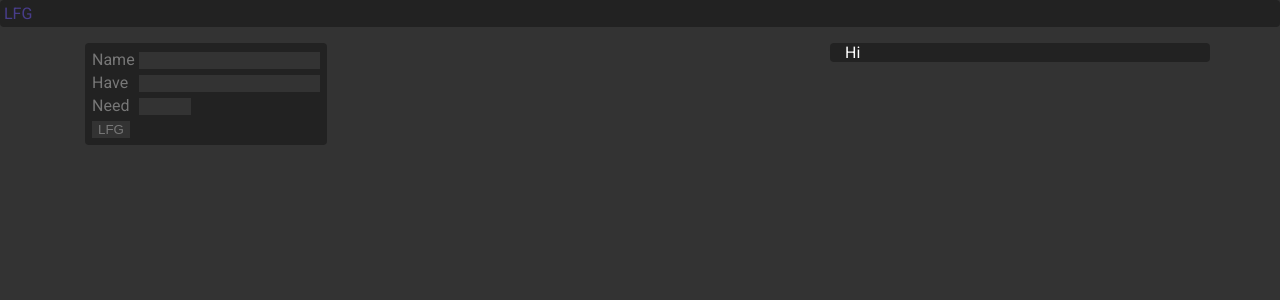
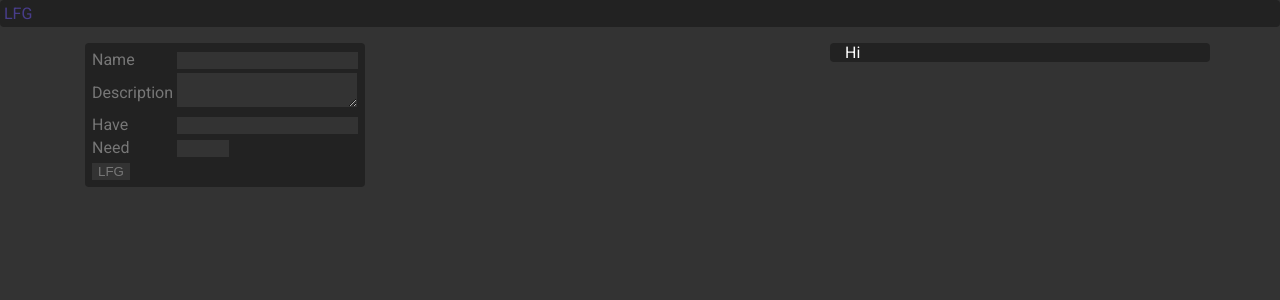
Before and after one commit to cranium/lfg, a Flask app: page /lfg in a window 1280 px wide. Shown: the top 300 px of the page. Run offline with Flask 2, Linux system fonts and the light colour scheme; the visitor is signed in with stand-in values (Sample User, id 1).

Commit message:
add description

```diff
--- a/app.py
+++ b/app.py
@@ -4,6 +4,7 @@ from redis import StrictRedis
 from flask_wtf import FlaskForm
 from wtforms import StringField, IntegerField
 from wtforms.validators import DataRequired, Length, NumberRange
+from wtforms.widgets import TextArea
 from flask_openid import OpenID
 from functools import wraps
 from entities.lfg import LFG
@@ -29,8 +30,8 @@ def require_login(f):
 
 class LfgForm(FlaskForm):
     name = StringField(validators=[
-        DataRequired(message="Required"),
-        Length(1, 50, message="Must be between 1 and 50 characters")
+            DataRequired(message="Required"),
+            Length(1, 50, message="Must be between 1 and 50 characters")
     ])
     have = IntegerField(validators=[
         NumberRange(max=20, message="Max 20")
@@ -39,6 +40,12 @@ class LfgForm(FlaskForm):
         DataRequired(message="Required"),
         NumberRange(min=1, max=20, message="Min 1, max 20")
     ])
+    description = StringField(
+        validators=[
+            Length(0, 300, message="Max 300 characters")
+        ],
+        widget=TextArea()
+    )
 
 
 @app.route('/lfg', methods=['GET', 'POST'])
--- a/entities/lfg.py
+++ b/entities/lfg.py
@@ -1,6 +1,7 @@
 class LFG(object):
-    def __init__(self, id=None, name=None, have=None, need=None):
+    def __init__(self, id=None, name=None, have=None, need=None, description=None):
         self.id = id
         self.name = name
         self.have = have
         self.need = need
+        self.description = description
--- a/static/style.css
+++ b/static/style.css
@@ -128,7 +128,7 @@ body {
     position: relative;
 }
 
-input {
+input, textarea {
     background-color: #333333;
     border: none;
     color: #777777;
--- a/templates/lfg.jinja2
+++ b/templates/lfg.jinja2
@@ -10,6 +10,15 @@
                         {{ error }}
                     {% endfor %}
                     {{ form.name }}
+                </td>
+            </tr>
+            <tr>
+                <td>{{ form.description.label }}</td>
+                <td>
+                    {% for error in form.description.errors %}
+                        {{ error }}
+                    {% endfor %}
+                    {{ form.description }}
                 </td>
             </tr>
             <tr>
--- a/templates/list.jinja2
+++ b/templates/list.jinja2
@@ -5,13 +5,16 @@
     </div>
     {% for lfg in lfgs %}
         <div class="lfg--block lfg--padding-1 lfg--margin-bottom-4">
-            <div class="lfg--vertical-top lfg--flex-row">
+            <div class="lfg--flex-row">
                 <div class="lfg--position-relative">
                     <img class="lfg--display-block" src="{{ avatar_url }}">
                 </div>
                 <div class="lfg--flex-grow-3 lfg--flex-basis-0">
                     <div class="lfg--padding-1">
                         <p class="lfg--margin-0 lfg--text-uppercase lfg--text-bold">{{ lfg["name"] }}</p>
+                    </div>
+                    <div class="lfg--padding-1">
+                        <p class="lfg--margin-0 lfg--text-uppercase lfg--text-bold">{{ lfg["description"] }}</p>
                     </div>
                     <div class="lfg--padding-1">
                         <div class="lfg--progress-bar-outer lfg--position-relative">
```
